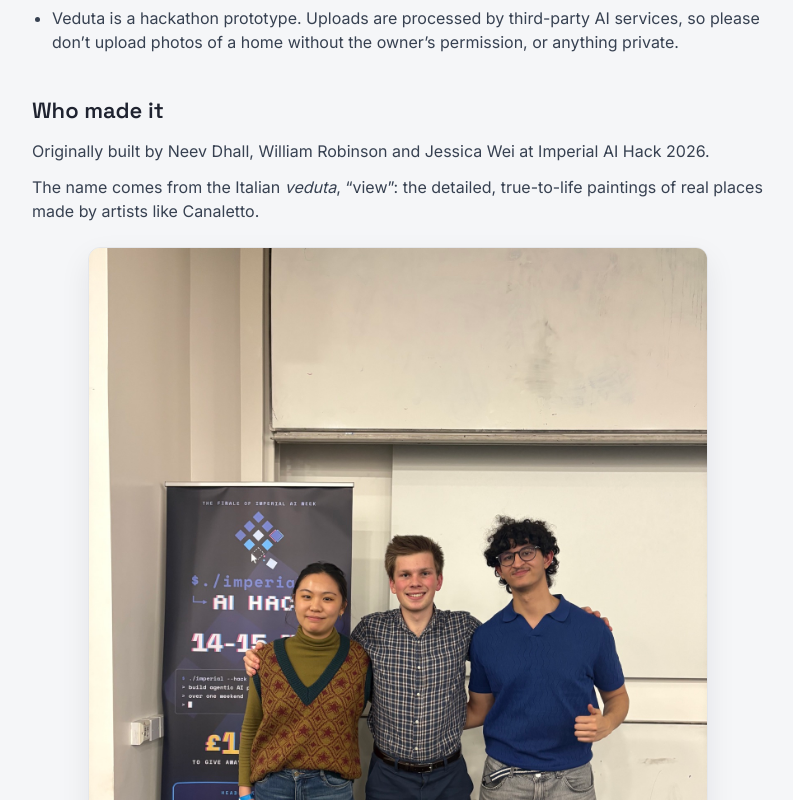
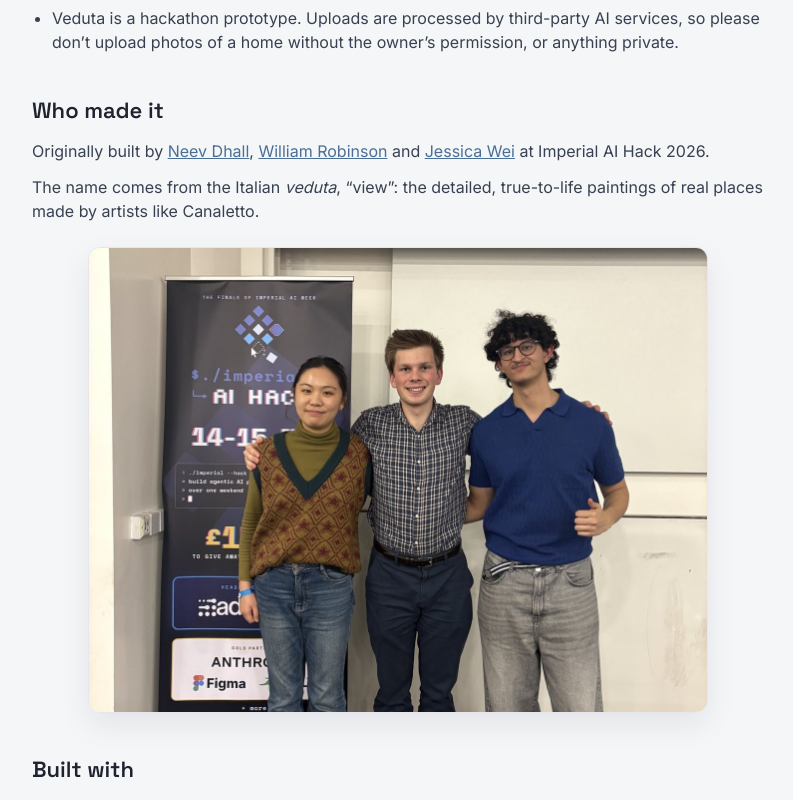
Before and after one commit to jessica-weisq/Roomora, a React (Vite) app: page /about in a window 1280 px wide. Shown: the part 1380-2180 px from the top of the page, without its empty margins (242-1035 px from the left). Built offline with nearby package versions, Linux system fonts and the light colour scheme.

Commit message:
Crop team photo; LinkedIn links

```diff
--- a/src/screens/About.tsx
+++ b/src/screens/About.tsx
@@ -1,3 +1,4 @@
+import { Fragment } from 'react'
 import { Link } from 'react-router-dom'
 import { Header } from '../components/Header'
 import teamPhoto from '../assets/team-photo.jpg'
@@ -23,6 +24,12 @@ const STEPS = [
     title: 'Walk through it',
     body: 'Walk from room to room, furnished in the colours from your photos. Open any photo in 3D, look out of the windows, step out to the street, or redesign a room and let AI show how it would really look.',
   },
+]
+
+const TEAM = [
+  { name: 'Neev Dhall', linkedin: 'https://www.linkedin.com/in/neev-dhall/' },
+  { name: 'William Robinson', linkedin: 'https://www.linkedin.com/in/williamh-robinson/' },
+  { name: 'Jessica Wei', linkedin: 'https://www.linkedin.com/in/jessica-w-a74a79179/' },
 ]
 
 const CREDITS = [
@@ -93,7 +100,18 @@ export function About() {
 
         <section aria-labelledby="team">
           <h2 id="team">Who made it</h2>
-          <p>Originally built by Neev Dhall, William Robinson and Jessica Wei at Imperial AI Hack 2026.</p>
+          <p>
+            Originally built by{' '}
+            {TEAM.map((m, i) => (
+              <Fragment key={m.name}>
+                {i > 0 && (i === TEAM.length - 1 ? ' and ' : ', ')}
+                <a href={m.linkedin} target="_blank" rel="noreferrer" title={`${m.name} on LinkedIn`}>
+                  {m.name}
+                </a>
+              </Fragment>
+            ))}{' '}
+            at Imperial AI Hack 2026.
+          </p>
           <p>
             The name comes from the Italian <em>veduta</em>, &ldquo;view&rdquo;: the detailed, true-to-life paintings of real
             places made by artists like Canaletto.
@@ -102,8 +120,8 @@ export function About() {
             <img
               src={teamPhoto}
               alt="The Veduta team at Imperial AI Hack 2026"
-              width={1500}
-              height={2000}
+              width={1240}
+              height={930}
               loading="lazy"
             />
           </figure>
```
Also changed, not shown: src/assets/team-photo.jpg.
